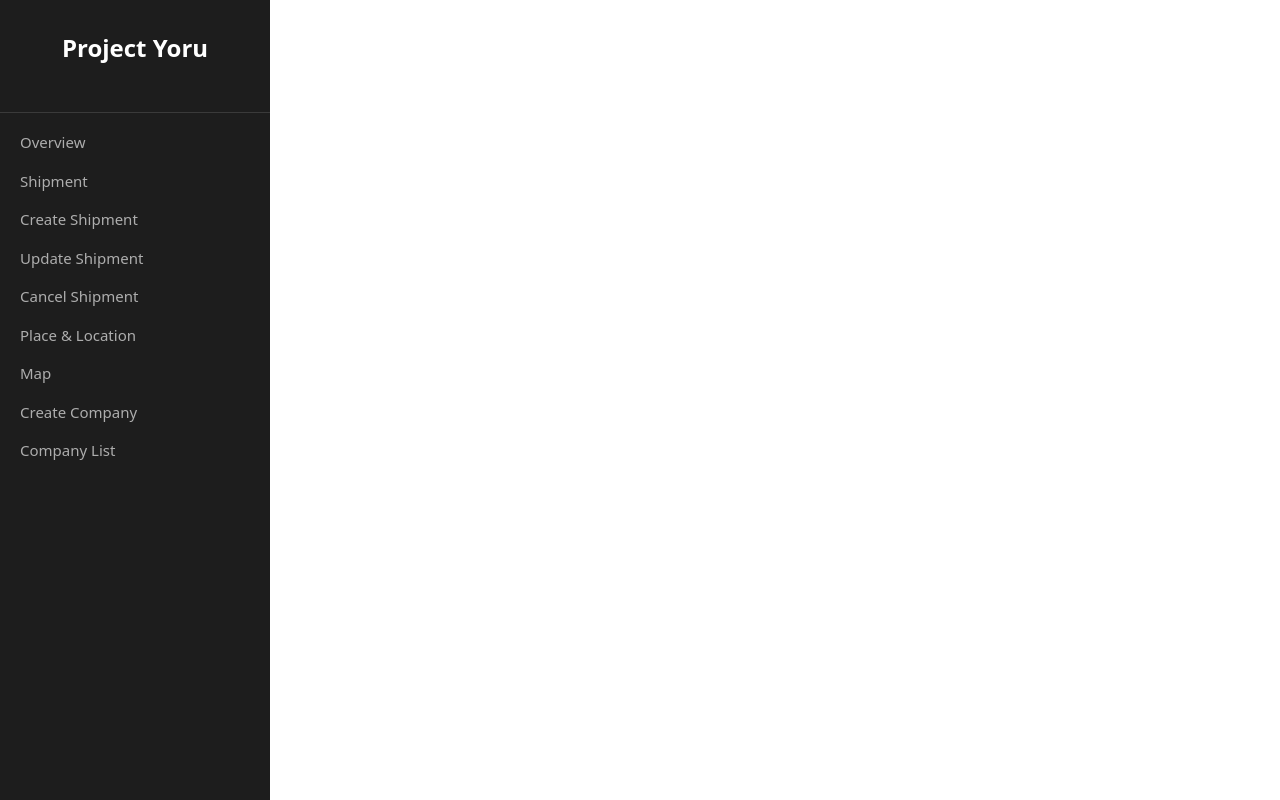
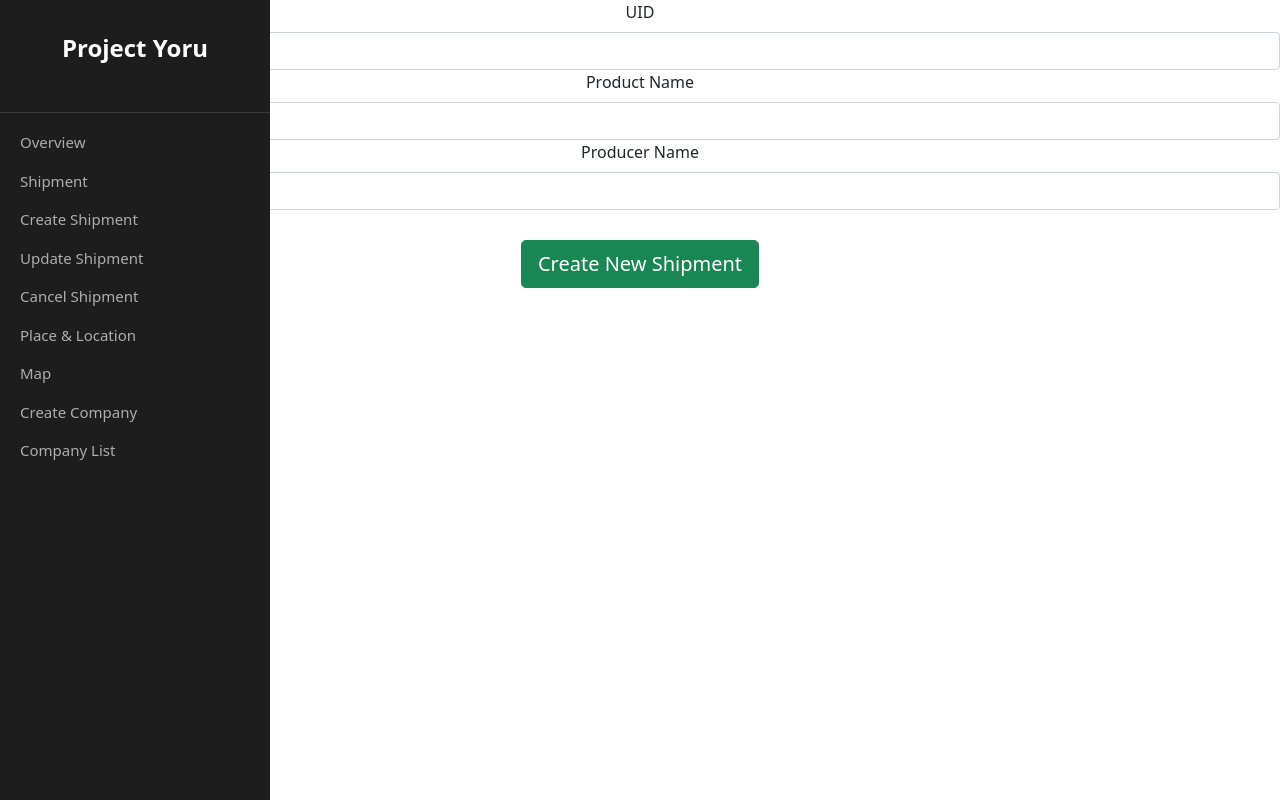
Before and after one commit to anirudhmakhana/Project-Yoru, a React (Create React App) app in the folder company-registration/: page /create-shipment in a window 1280 px wide. Built offline with nearby package versions, Linux system fonts and the light colour scheme; no server answers; what react-google-maps would draw is missing.

Commit message:
create shipment testing

```diff
--- /dev/null
+++ b/company-registration/src/components/create-shipment.component.js
@@ -0,0 +1,96 @@
+import React, { Component, useState, useEffect } from 'react'
+import Form from 'react-bootstrap/Form'
+import Button from 'react-bootstrap/Button'
+import { useParams } from 'react-router-dom'
+import axios from 'axios'
+import { ethers } from "ethers";
+
+import abi from "../utils/TrackingContract.json"
+
+export default function CreateShipment() {
+    const [allShipments, setAllShipments] = useState([])
+    const [uid, setUid] = useState("")
+    const [productName, setProductName] = useState("")
+    const [producerName, setProducerName] = useState("")
+    const [shipmentStatus, setShipmentStatus] = useState("delivering")
+
+    //contract variables
+    const contractAddress = "0xD3Dd4FD11B1Bad20E32436140532869BE2542554"
+    const contractABI = abi
+
+    async function createShipment() {
+        if(typeof window.ethereum !== undefined) {
+
+          const provider = new ethers.providers.Web3Provider(window.ethereum);
+          const signer = provider.getSigner()
+          const shipmentContract = new ethers.Contract(contractAddress, contractABI.abi, signer);
+
+          try {
+
+            const tx = await shipmentContract.insert(uid, productName, producerName, shipmentStatus)
+            alert(`You can view your transaction at https://rinkeby.etherscan.io/tx/${tx.hash}`)
+
+            await tx.wait()
+
+            setUid("")
+            setProducerName("")
+            setProducerName("")
+
+          } catch(err) {
+            alert(err.message)
+          }
+
+        }
+      }
+
+
+    const onSubmit = (e) => {
+        e.preventDefault();
+        if (uid.length < 1) {
+            alert("Please enter product Uid.")
+        } else if (productName.length < 1) {
+            alert("Please enter name of the product.")
+        } else if (producerName.length < 1 ) {
+            alert('Please enter name of the producer of the product.')
+        }
+         else {
+
+            createShipment()
+
+            // console.log("created success")
+            // console.log('Name:' + this.state.companyName)
+            // console.log('Public Key: '+this.state.publicKey)
+
+            setUid("")
+            setProductName("")
+            setProducerName("")
+        }
+    }
+    return (
+        <div className="form-wrapper">
+            <Form onSubmit={onSubmit}>
+                <Form.Group controlId="Uid">
+                    <Form.Label>UID</Form.Label>
+                    <Form.Control type="text" value={uid}
+                    onChange={(e) => setUid(e.target.value)} />
+                </Form.Group>
+
+                <Form.Group controlId="ProductName">
+                    <Form.Label>Product Name</Form.Label>
+                    <Form.Control type="text" value={productName}
+                    onChange={(e) => setProductName(e.target.value)} />
+                </Form.Group>
+
+                <Form.Group controlId="ProducerName">
+                    <Form.Label>Producer Name</Form.Label>
+                    <Form.Control type="text" value={producerName}
+                    onChange={(e) => setProducerName(e.target.value)} />
+                </Form.Group>
+
+                <Button variant="success" size="lg" block="block" type="submit" style={{marginTop: 30}}>
+                    Create New Shipment
+                </Button>
+            </Form>
+        </div>
+    )
+}
--- a/company-registration/src/components/sidebar/index.js
+++ b/company-registration/src/components/sidebar/index.js
@@ -11,7 +11,8 @@ import AddDistCenter from "../add-dist-center.component"
 import ViewStaff from "../view-staff.component"
 import { OverviewPage } from "../../pages/Overview";
 import { ShipmentPage } from "../../pages/Shipment";
-
+import CreateShipment from "../create-shipment.component"
+import ViewShipment from "../view-shipment.component"
 import 'react-pro-sidebar/dist/css/styles.css';
 import "../../assets/style/sidebar.css";
 
@@ -32,7 +33,7 @@ export const CustomSidebar = () => {
                         <Link to={"/shipment"}>Shipment</Link>
                     </MenuItem>
                     <MenuItem>
-                        <Link to={"/"}>Create Shipment</Link>
+                        <Link to={"/create-shipment"}>Create Shipment</Link>
                     </MenuItem>
                     <MenuItem>
                         <Link to={"/"}>Update Shipment</Link>
@@ -65,7 +66,9 @@ export const CustomSidebar = () => {
                 <Route path="/add-dist-center/:id" element={<AddDistCenter/>}/>
                 <Route path="/map/" element={<MapPage/>}/>
                 <Route path="/overview" element={<OverviewPage/>}/>
-                <Route path="/shipment" element={<ShipmentPage/>}/>
+                <Route path="/shipment" element={<ViewShipment/>}/>     {/* DON'T FORGET TO CHANGE IT BACK TO SHIPMENT PAGE*/ }
+                <Route path="/create-shipment" element={<CreateShipment/>}/>
+
             </Routes>
         </>
 
--- a/company-registration/src/components/view-shipment.component.js
+++ b/company-registration/src/components/view-shipment.component.js
@@ -11,7 +11,7 @@ export default function ViewShipment() {
     const [allShipments, setAllShipments] = useState([])
 
     //contract variables
-    const contractAddress = "0x1e56630De2CCE2D849A6CF387ea6A87b7Aa060A7"
+    const contractAddress = "0xD3Dd4FD11B1Bad20E32436140532869BE2542554"
     const contractABI = abi
     useEffect(
         React.useCallback(() => {
@@ -28,12 +28,15 @@ export default function ViewShipment() {
         const shipmentContract = new ethers.Contract(contractAddress, contractABI.abi, externalProvider);
 
 
-        const filter = shipmentContract.on("NewScanEvent", (from, timestamp, _uid) => {
+        const filter = shipmentContract.on("NewScanEvent", (from, timestamp, _uid ,_productName, _producer, _status) => {
           console.log (
             {
-              from : from,
+              from: from,
               timestamp: timestamp,
-              _uid: _uid
+              _uid: _uid,
+              productName : _productName,
+              producer: _producer,
+              status: _status
             }
           )
         });
@@ -47,21 +50,24 @@ export default function ViewShipment() {
         const shipmentsUntilNow = queryResult.map(matchedEvent => {
           return (
             {
+
               from: matchedEvent.args[0],
-              timestamp: matchedEvent.args[1],
-              _uid: matchedEvent.args[2]
+              _uid: matchedEvent.args[2],
+              productName : matchedEvent.args[3],
+              producer: matchedEvent.args[4],
+              status: matchedEvent.args[5],
             }
           )
         })
 
-        console.log(queryResult)
+        console.log(shipmentsUntilNow)
 
         setAllShipments(shipmentsUntilNow.reverse())
       }
 
     return (
         <div className="form-wrapper mt-5">
-            {allShipments.map(({from, timestamp, _uid}) => <p>{from} {timestamp} {_uid}</p>)}
+            {allShipments.map(({productName, producer, _uid, status}) => <p>{productName} {producer} {_uid} {status}</p>)}
         </div>
     )
 }
```
